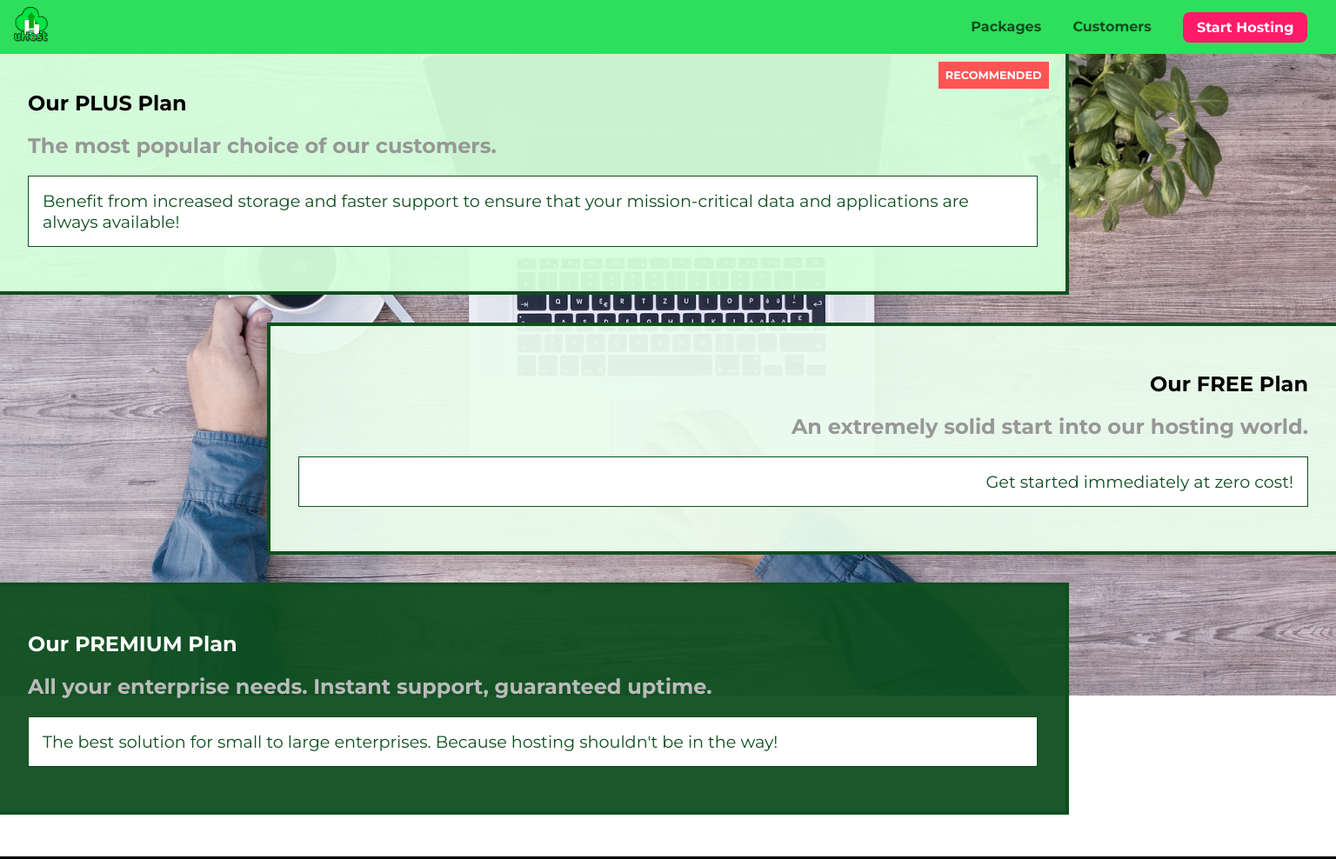
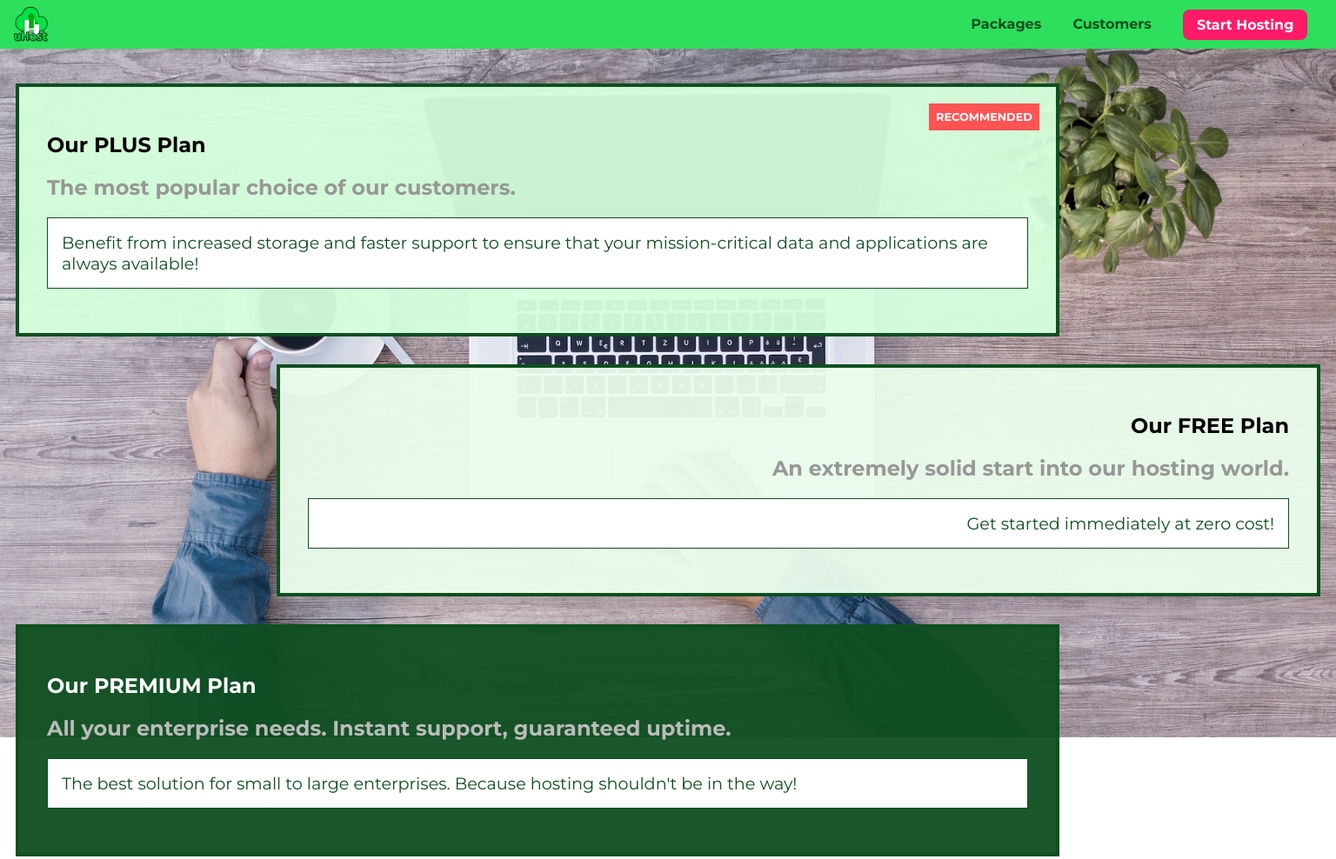
Before and after one commit to mikolertesx/uhost-practice, a plain HTML site: page packages/index.html in a window 1536 px wide. Shown: the top 988 px of the page at 87% size. Drawn offline with Linux system fonts and the light colour scheme.

Commit message:
Correction for the navbar

```diff
--- a/main.css
+++ b/main.css
@@ -11,7 +11,7 @@
   /* background-image: radial-gradient(ellipse farthest-corner at 20% 50%, red, blue 70%, green); */
   width: 100vw;
   height: 33vh;
-  margin-top: 2.75rem;
+  margin-top: 3.5rem;
   /* border: 5px dashed red; */
   position: relative;
   transition: height 0.3s ease-out;
@@ -195,7 +195,7 @@
   border-color: #ff5454;
 }
 
-@media (min-width: 40rem) and (min-height: 60rem){
+@media (min-width: 40rem) and (min-height: 40rem){
   #product-overview {
     height: 40vh;
     background-position: 50% 25%;
--- a/packages/packages.css
+++ b/packages/packages.css
@@ -21,7 +21,7 @@ main {
 
 .package:hover,
 .package:active {
-    box-shadow: 2px 2px 4px rgba(0,0,0,0.5);
+  box-shadow: 2px 2px 4px rgba(0, 0, 0, 0.5);
   border-color: #ff5454;
   /* border-color: #ff5454 !important; */
 }
@@ -88,3 +88,22 @@ main {
 #premium .package__subtitle {
   color: #bbb;
 }
+
+@media (min-width: 40rem) {
+  main {
+    margin: 3rem auto;
+    max-width: 1500px;
+  }
+}
+@media (min-width: 1500px) {
+  .package {
+    border-left: 4px solid #0e4f1f;
+  }
+  #free {
+    border-right: 4px solid #0e4f1f;
+  }
+  #free:hover,
+  #free:active {
+    border-right-color: #ff5454;
+  }
+}
--- a/shared.css
+++ b/shared.css
@@ -59,15 +59,15 @@ body {
   color: #0e4f1f;
   text-decoration: none;
   font-weight: bold;
-  font-size: 1.5rem;
-  /* height: 1.5rem; */
+  height: 2.5rem;
+  /* font-size: 1.5rem; */
   /* width: 20px; */
   display: inline-block;
   vertical-align: middle;
 }
 
 .main-header__brand img {
-  height: 2.5rem;
+  height: 100%;
   /* width: 100%; */
 }
 
```
Lines whose indentation alone changed are shown as unchanged.
